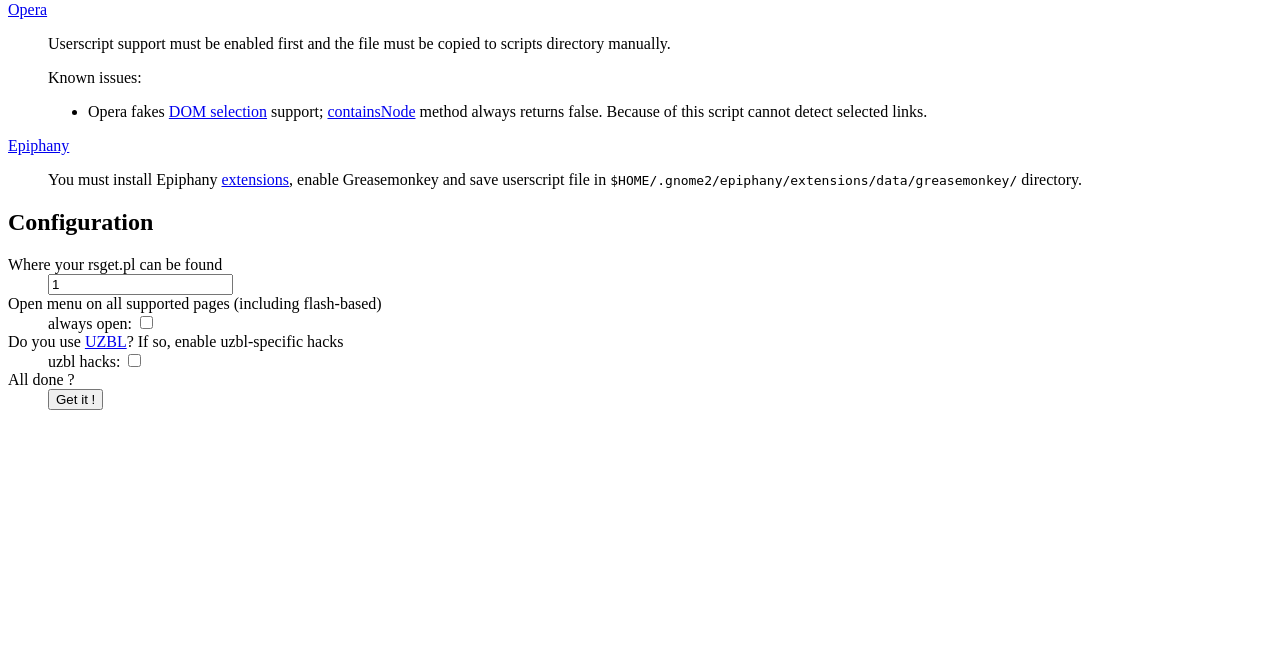
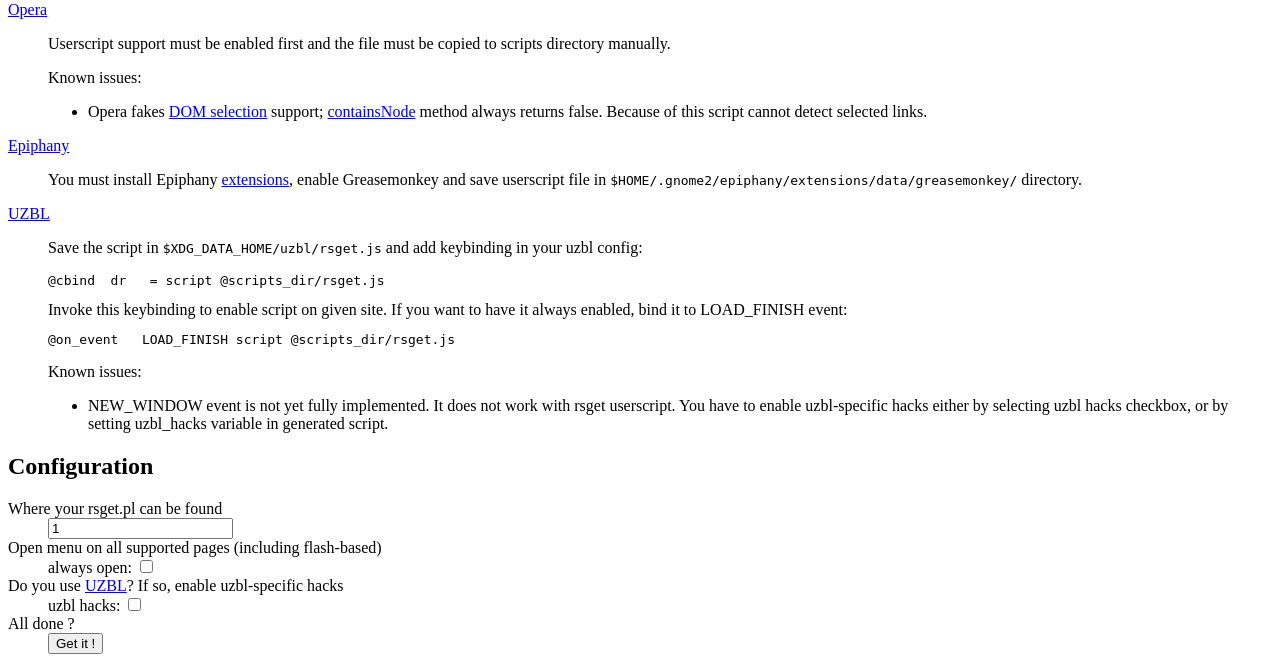
Before and after one commit to sparky/rsget.pl-web, a PHP site: page /?host=1 in a window 1280 px wide. Shown: the part 298-968 px from the top of the page. Before the commit the page ends 708 px from the top, so only its background shows below. Run offline with PHP 8.4, Linux system fonts and the light colour scheme; data that the repository does not hold is empty.

Commit message:
Add uzbl to supported browsers.

```diff
--- a/src/tools/userscript/index.php
+++ b/src/tools/userscript/index.php
@@ -36,6 +36,21 @@
 		enable Greasemonkey and save userscript file in
 		<tt>$HOME/.gnome2/epiphany/extensions/data/greasemonkey/</tt>
 		directory.</p></dd>
+
+	<dt><a href="http://uzbl.org/">UZBL</a></dt>
+	<dd><p>Save the script in <tt>$XDG_DATA_HOME/uzbl/rsget.js</tt> and add keybinding in your uzbl config:
+		<pre>@cbind  dr   = script @scripts_dir/rsget.js</pre>
+		Invoke this keybinding to enable script on given site.
+		If you want to have it always enabled, bind it to LOAD_FINISH event:
+		<pre>@on_event   LOAD_FINISH script @scripts_dir/rsget.js</pre>
+		</p>
+		<p>Known issues:</p>
+		<ul>
+			<li>NEW_WINDOW event is not yet fully implemented. It does not work with rsget userscript.
+			You have to enable uzbl-specific hacks either by selecting uzbl&nbsp;hacks checkbox, or by
+			setting uzbl_hacks variable in generated script.</li>
+		</ul>
+	</dd>
 </dl>
 
 <form method="post" action="/tools/userscript/config.php">
```
